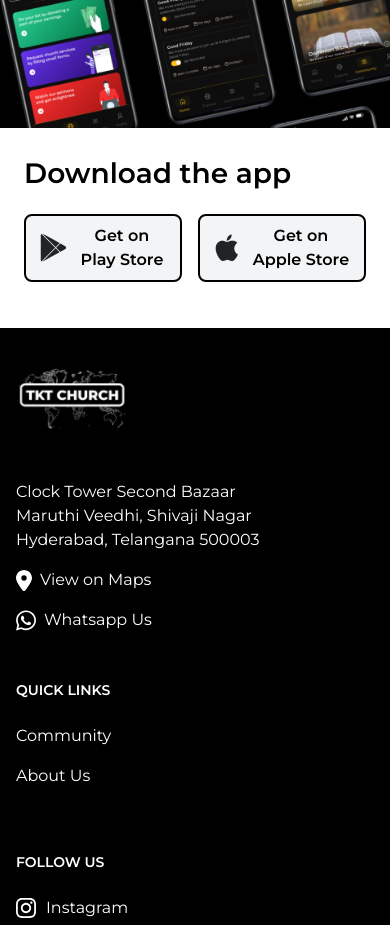
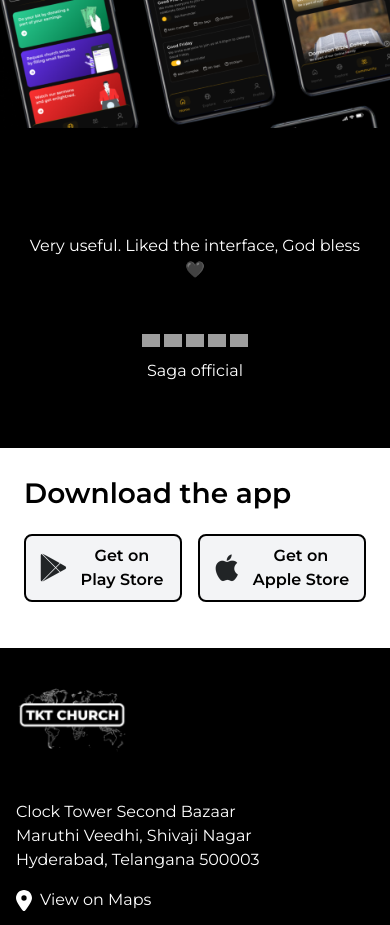
Before and after one commit to tktchurch/website, a Next.js app: page /app in a window 390 px wide. Shown: the part 3300-4225 px from the top of the page. Built offline with nearby package versions, Linux system fonts and the light colour scheme; grey boxes are pictures that could not be loaded.

Commit message:
add reviews slides

```diff
--- /dev/null
+++ b/app/(components)/Reviews.tsx
@@ -0,0 +1,75 @@
+import React from "react";
+import { Swiper, SwiperSlide } from "swiper/react";
+import { Autoplay, Pagination, Navigation } from "swiper";
+import "swiper/css";
+import "swiper/css/pagination";
+import "swiper/css/navigation";
+const SliderData = [
+  {
+    id: 1,
+    review:
+      "Its indescribable to put it in sentence than to containerized ourselves with the word of god from great man of god through this resource. make it invincible. 😊 ",
+    rating: 5,
+    name: "Prashanth Shavanam",
+  },
+  {
+    id: 2,
+    review: "Very useful. Liked the interface, God bless 🖤",
+    rating: 5,
+    name: "Saga official",
+  },
+  {
+    id: 3,
+    review:
+      "So excited to be part of this amazing church app..really gonna help us. I could see pastoral care is next level in TKT. I appreciate the unique ideas for taking word & Pastoral care to church. Continuously Encouraging us to be spiritual. Once again Thank you for developing such app...",
+    rating: 5,
+    name: "Abraham Munigala",
+  },
+];
+
+export default function Reviews() {
+  const reviews = 5;
+
+  return (
+    <div className="reviews-container">
+      <Swiper
+        spaceBetween={30}
+        centeredSlides={true}
+        autoplay={{
+          delay: 5000,
+          disableOnInteraction: false,
+        }}
+        modules={[Autoplay, Pagination, Navigation]}
+        className="events-slider"
+      >
+        {SliderData.map((item) => {
+          return (
+            <SwiperSlide key={item.id}>
+              <div className="bg-black text-white text-center lg:py-5 px-5 flex flex-col gap-3 justify-center items-center h-80 lg:h-96">
+                <p className="max-w-[750px] lg:text-lg my-10 overflow-hidden">
+                  {item.review}
+                </p>
+
+                <div className="ratings flex gap-1 mx-auto w-auto">
+                  {Array.from({ length: item.rating }).map(() => {
+                    return (
+                      <span className="">
+                        <img
+                          width={18}
+                          src="/assets/images/star.jpg"
+                          alt="star"
+                        />
+                      </span>
+                    );
+                  })}
+                </div>
+
+                <h3>{item.name}</h3>
+              </div>
+            </SwiperSlide>
+          );
+        })}
+      </Swiper>
+    </div>
+  );
+}
--- a/app/app/page.tsx
+++ b/app/app/page.tsx
@@ -2,6 +2,7 @@
 import Image from "next/image";
 import Link from "next/link";
 import React, { useRef, useState, useEffect } from "react";
+import Reviews from "../(components)/Reviews";
 
 function App() {
   const [tempVar, setTempVar] = useState(0);
@@ -97,7 +98,7 @@ function App() {
 
         <div
           id="leftImage"
-          className="w-[325px] h-[340px] lg:h-[640px]  rounded-lg relative top-[0%] mt-12 lg:top-[55%] left-[10%] lg:left-[12%] -rotate-12 transition-transform duration-700 ease-in-out translate-y-[35%]"
+          className="w-[325px] h-[340px] lg:h-[640px]  rounded-lg relative top-[0%] mt-12 lg:top-[55%] left-[10%] lg:left-[15%] -rotate-12 transition-transform duration-700 ease-in-out translate-y-[35%]"
         >
           <Image
             fill
@@ -109,12 +110,12 @@ function App() {
         {/* right mobile image */}
         <div
           id="rightImage"
-          className="w-[325px] h-[340px] lg:h-[640px]  rounded-lg  relative top-[7%] lg:top-[58%] -right-1/4 lg:-right-[5%] rotate-12 transition-transform duration-700 ease-in-out translate-y-[35%]"
+          className="w-[325px] h-[340px] lg:h-[640px]  rounded-lg  relative top-[7%] lg:top-[58%] -right-1/4 lg:-right-[9%] rotate-12 transition-transform duration-700 ease-in-out translate-y-[35%]"
         >
           <Image
             fill
             src={"/assets/images/app/phone2.png"}
-            alt="Phone Image One"
+            alt="Phone Image two"
           />
         </div>
 
@@ -126,7 +127,7 @@ function App() {
           <Image
             fill
             src={"/assets/images/app/phone3.png"}
-            alt="Phone Image One"
+            alt="Phone Image three"
           />
         </div>
       </div>
@@ -209,11 +210,14 @@ function App() {
           alt="final image of app page"
         />
       </div>
+
+      <Reviews />
+
       <div
         ref={div6Ref}
         className=" h-[200px] lg:h-[400px] bg-white text-black flex flex-col lg:flex-row justify-between items-center px-6 py-6 lg:py-0 lg:px-[90px] overflow-hidden"
       >
-        <div className=" w-[70%] lg:w-[320px] h-[100%] hidden lg:flex lg:h-[710px] top-[35%] relative">
+        <div className=" w-[70%] lg:w-[320px] h-[100%] hidden lg:flex lg:h-[710px] top-[45%] relative">
           <Image
             className=""
             fill
@@ -227,7 +231,10 @@ function App() {
           </h1>
 
           <div className="flex gap-4 mt-5">
-            <Link href="#" target="_blank">
+            <Link
+              href="https://play.google.com/store/apps/details?id=com.tktchurch.android"
+              target="_blank"
+            >
               <button className=" text-black px-3 py-2 flex gap-2 justify-around items-center border-black rounded-lg border-2 bg-gray-100">
                 <img
                   width={30}
@@ -238,7 +245,10 @@ function App() {
               </button>
             </Link>
 
-            <Link href="#" target="_blank">
+            <Link
+              href="https://apps.apple.com/in/app/tkt-church/id1660405270"
+              target="_blank"
+            >
               <button className=" text-black px-3 py-2 flex gap-2 justify-around items-center border-black rounded-lg border-2 bg-gray-100">
                 <img
                   width={30}
@@ -252,6 +262,7 @@ function App() {
           <h2 className=" text-black text-[16px] lg:text-[30px] lg:w-[800px] font-light"></h2>
         </div>
       </div>
+      {/* <Reviews /> */}
     </div>
   );
 }
--- a/app/page.tsx
+++ b/app/page.tsx
@@ -129,7 +129,7 @@ function Home() {
       <div className="bg-white py-12 px-2 lg:p-32 max-w-[100vw]">
         <div className="flex-col flex items-center justify-center lg:justify-items-start lg:items-start">
           <h3 className=" text-2xl lg:text-6xl xl:ml-14 text-black text-start font-semibold">
-            Meet Our Family
+            Our Pastoral Team
           </h3>
 
           <div className="flex flex-row lg:flex-row flex-wrap items-center gap-y-8 gap-16 lg:gap-12 mt-12 justify-center">
```
